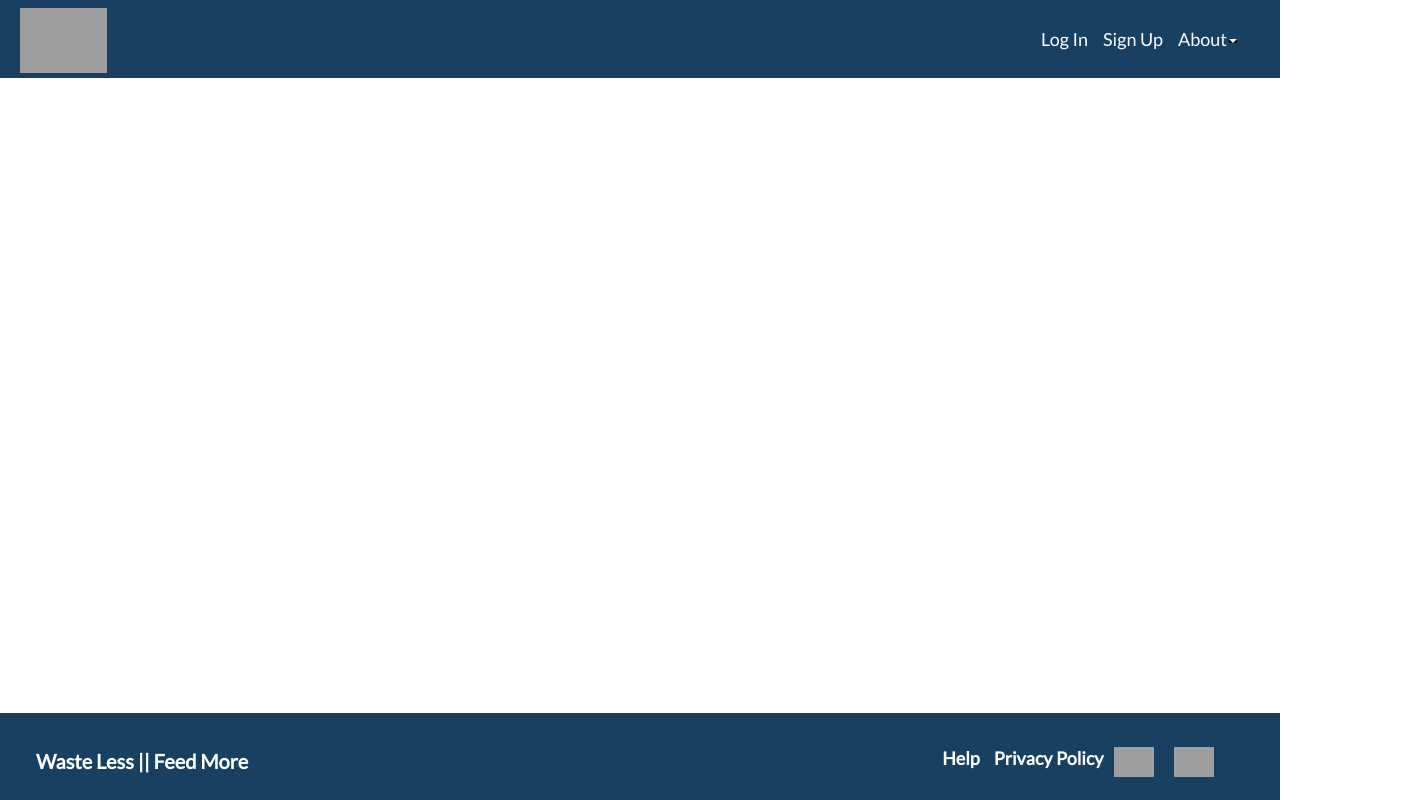
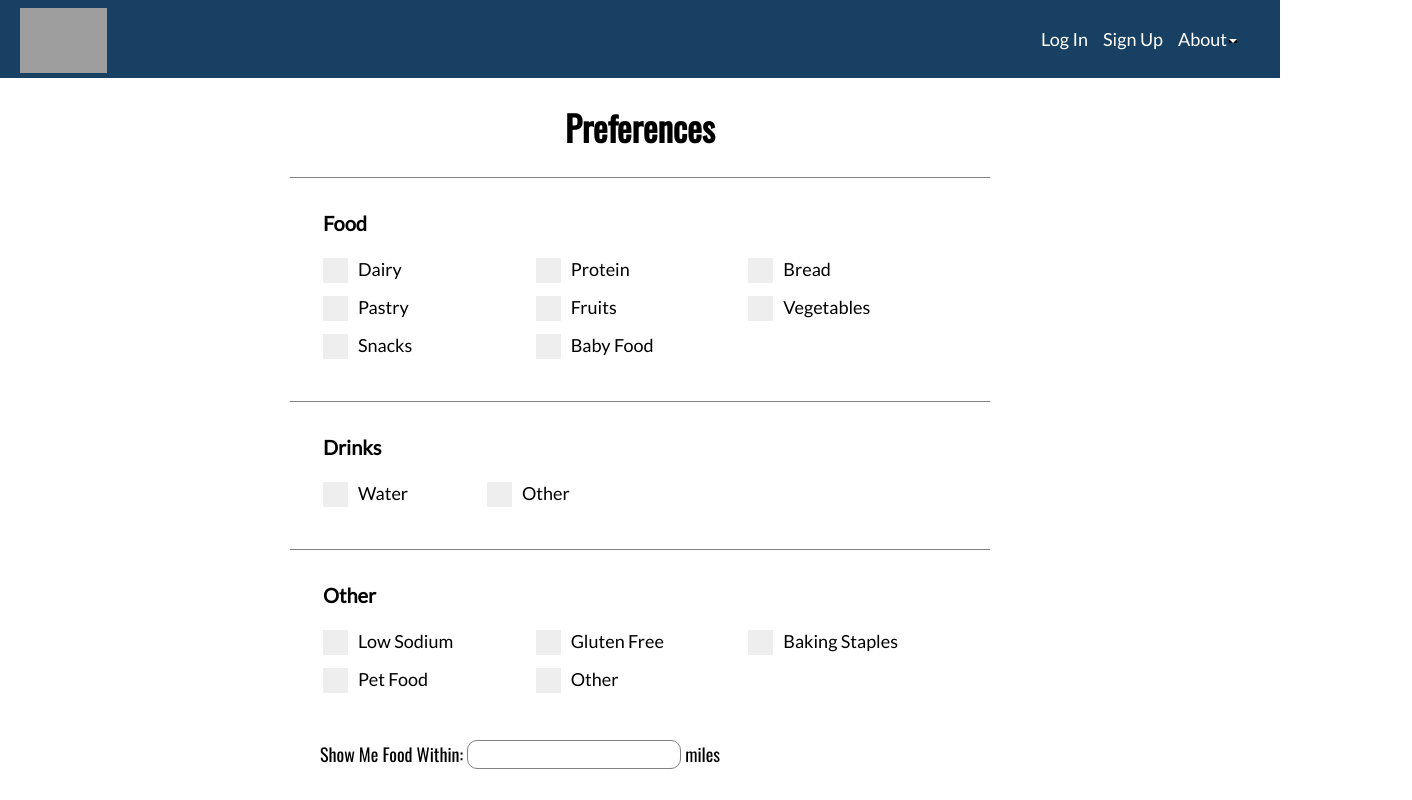
Before and after one commit to dbf8/Means_Database_Signup, a React (Create React App) app: page /preferences in a window 1280 px wide. Shown: the top 800 px of the page, 1412 px wide, since content can reach past the window. Built offline with nearby package versions, Linux system fonts and the light colour scheme; grey boxes are pictures that could not be loaded.

Commit message:
initial commit

```diff
--- a/src/app/App.js
+++ b/src/app/App.js
@@ -5,6 +5,7 @@ import Footer from "../footer/Footer";
 import "../app/App.css";
 import OrgForm from "../orgform/OrgForm";
 import { Switch, Route } from "react-router-dom";
+import Preferences from "../preferences/Preferences"
 
 class App extends Component {
   render() {
@@ -24,6 +25,12 @@ class App extends Component {
               return <OrgForm />;
             }}
           />
+          <Route
+            path="/preferences"
+            render={() => {
+              return <Preferences />;
+            }}
+          />
 
           <Footer />
         </div>
--- a/src/footer/Footer.css
+++ b/src/footer/Footer.css
@@ -1,7 +1,6 @@
 .footer {
   height: 55px;
   background: #184062;
-  position: absolute;
   right: 0;
   bottom: 0;
   left: 0;
--- a/src/orgform/OrgForm.js
+++ b/src/orgform/OrgForm.js
@@ -1,6 +1,7 @@
 import React, { Component } from "react";
 import OrgAddressForm from "../orgaddressform/OrgAddressForm";
 import "./OrgForm.css";
+import { Link } from "react-router-dom"
 
 class OrgForm extends Component {
   constructor() {
@@ -55,9 +56,11 @@ class OrgForm extends Component {
           />
         </form>
         <br />
-        <button type="submit" value="submit">
-          Submit
+        <Link to="/preferences">
+          <button type="submit" value="submit">
+            Submit
         </button>
+        </Link>
       </div>
     );
   }
--- a/src/preferences/Preferences.css
+++ b/src/preferences/Preferences.css
@@ -1,6 +1,7 @@
 .preferences-header {
    font-family: 'Oswald', sans-serif;
    font-size: 35px;
+   text-align: center;
 }
 label {
    font-size: 20px;
@@ -123,4 +124,5 @@ textarea {
    border: 1px solid grey;
    border-radius: 10px;
    outline: none;
+   margin: 0 25% 40px;
 }
--- a/src/signup/Signup.css
+++ b/src/signup/Signup.css
@@ -3,6 +3,7 @@
   text-align: center;
   flex-direction: column;
   width: 800px;
+  margin: 0 auto;
 }
 
 .signupHeader {
```
